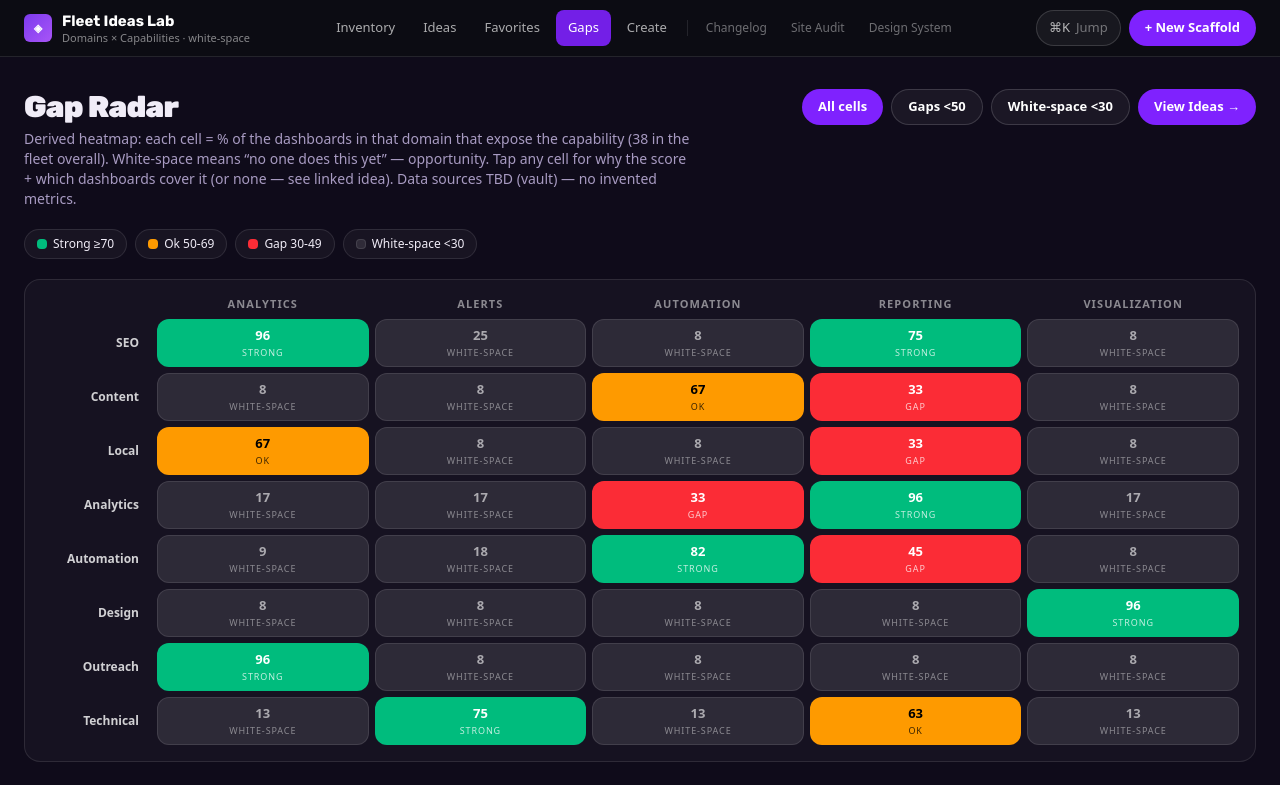
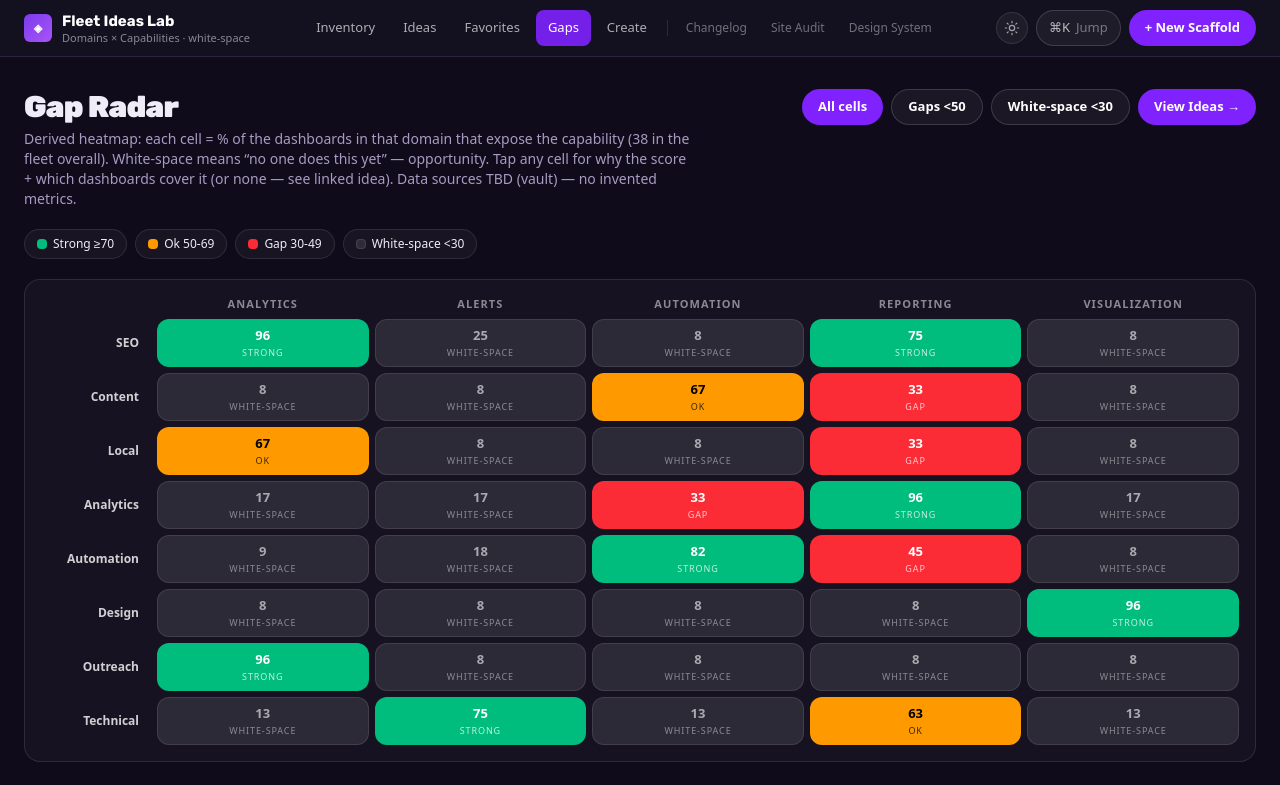
Before and after one commit to maximoseo/fleet-ideas-lab, a Next.js app: page /gaps in a window 1280 px wide. Shown: the top 785 px of the page. Built offline with nearby package versions, Linux system fonts and the light colour scheme.

Commit message:
P1.6: light theme — dual-theme CSS tokens, before-paint bootstrap script, ThemeToggle in header

```diff
--- a/src/app/globals.css
+++ b/src/app/globals.css
@@ -1,10 +1,38 @@
 @import "tailwindcss";
 
+/* ── Theme tokens ──────────────────────────────────────────────
+   Dark is the default (no data-theme attribute). Light overrides
+   live under :root[data-theme="light"]. The before-paint script in
+   layout.tsx sets document.documentElement.dataset.theme from
+   localStorage "fil-theme" or prefers-color-scheme. */
 :root {
-  --background: #0c0a14;
-  --foreground: #f0ecf7;
+  --bg: #0c0a13;
+  --panel: #151120;
+  --text: #efebfa;
+  --muted: #8c82ab;
+  --line: #2b2340;
+  --accent: #a78bfa;
+  --good: #8b7fe8;
+  --warn: #e8b14c;
+  --bad: #f2637e;
+  --background: var(--bg);
+  --foreground: var(--text);
   --font-sans: var(--font-heebo), system-ui, sans-serif;
   --font-mono: var(--font-mono), monospace;
+  color-scheme: dark;
+}
+
+:root[data-theme="light"] {
+  --bg: #f5f3fa;
+  --panel: #ffffff;
+  --text: #191428;
+  --muted: #6a6088;
+  --line: #e3dcf2;
+  --accent: #6d4fd8;
+  --good: #6d5fd0;
+  --warn: #a8730c;
+  --bad: #c9314f;
+  color-scheme: light;
 }
 
 body {
@@ -14,6 +42,70 @@ body {
   /* ambient brand wash, top-left — one radial, nothing else */
   background-image: radial-gradient(900px 420px at 15% -10%, rgba(124, 58, 237, 0.14), transparent 70%);
   background-repeat: no-repeat;
+}
+
+:root[data-theme="light"] body {
+  background-image: radial-gradient(900px 420px at 15% -10%, rgba(109, 79, 216, 0.08), transparent 70%);
+}
+
+/* Shared chrome (header / tab bar / sheets) — token-driven so both themes work */
+.fil-chrome {
+  background-color: color-mix(in srgb, var(--panel) 94%, transparent);
+  border-color: var(--line);
+}
+.fil-panel {
+  background-color: var(--panel);
+  border-color: var(--line);
+  color: var(--text);
+}
+
+/* ── Gradual light-theme mapping ───────────────────────────────
+   Pages still carry VIOLET token hexes as inline styles and
+   white/* Tailwind utilities. Until those are migrated to tokens,
+   map the known values in light mode. Never color alone — labels
+   and structure already pair with color elsewhere. */
+:root[data-theme="light"] [style*="#0f0b1a"],
+:root[data-theme="light"] [style*="#0c0a14"] {
+  background: var(--bg) !important;
+  background-image: none !important;
+}
+:root[data-theme="light"] [style*="#1a1428"],
+:root[data-theme="light"] [style*="#231c33"] {
+  background: var(--panel) !important;
+  background-image: none !important;
+  border-color: var(--line) !important;
+}
+:root[data-theme="light"] [style*="#3d3355"] {
+  border-color: var(--line) !important;
+}
+:root[data-theme="light"] [style*="#f0ecf7"] {
+  color: var(--text) !important;
+}
+:root[data-theme="light"] [style*="#a89bc2"],
+:root[data-theme="light"] [style*="#6b5f82"] {
+  color: var(--muted) !important;
+}
+
+/* Tailwind white/* utilities → light equivalents. Elements on
+   saturated accent fills (violet/emerald/red buttons) keep white text. */
+:root[data-theme="light"] [class*="text-white"]:not([class*="bg-violet"]):not([class*="bg-emerald"]):not([class*="bg-red-5"]):not([class*="bg-amber-500 "]) {
+  color: var(--text) !important;
+}
+:root[data-theme="light"] [class*="text-white/"]:not([class*="bg-violet"]):not([class*="bg-emerald"]):not([class*="bg-red-5"]) {
+  color: var(--muted) !important;
+}
+:root[data-theme="light"] [class*="bg-white/"] {
+  background-color: rgba(25, 20, 40, 0.05) !important;
+}
+:root[data-theme="light"] [class*="border-white/"] {
+  border-color: var(--line) !important;
+}
+:root[data-theme="light"] [class*="bg-black/20"] {
+  background-color: rgba(25, 20, 40, 0.05) !important;
+}
+:root[data-theme="light"] [class*="placeholder:text-white"]::placeholder {
+  color: var(--muted) !important;
+  opacity: 0.7;
 }
 
 /* Room for the mobile bottom tab bar (58px + safe area) */
@@ -50,27 +142,30 @@ html {
   background: transparent;
 }
 ::-webkit-scrollbar-thumb {
-  background: rgba(167, 139, 250, 0.3);
+  background: color-mix(in srgb, var(--accent) 30%, transparent);
   border-radius: 3px;
 }
 ::-webkit-scrollbar-thumb:hover {
-  background: rgba(167, 139, 250, 0.5);
+  background: color-mix(in srgb, var(--accent) 50%, transparent);
 }
 
 /* Selection */
 ::selection {
-  background: rgba(124, 58, 237, 0.3);
-  color: #f0ecf7;
+  background: color-mix(in srgb, var(--accent) 30%, transparent);
+  color: var(--text);
 }
 
 /* Focus visible */
 :focus-visible {
-  outline: 2px solid #a78bfa;
+  outline: 2px solid var(--accent);
   outline-offset: 2px;
 }
 
 /* Reduced motion */
 @media (prefers-reduced-motion: reduce) {
+  html {
+    scroll-behavior: auto;
+  }
   *, *::before, *::after {
     animation-duration: 0.01ms !important;
     animation-iteration-count: 1 !important;
--- a/src/app/layout.tsx
+++ b/src/app/layout.tsx
@@ -21,6 +21,14 @@ export const metadata: Metadata = {
 export default function RootLayout({ children }: { children: React.ReactNode }) {
   return (
     <html lang="en" dir="ltr" suppressHydrationWarning>
+      <head>
+        {/* Before-paint theme bootstrap: localStorage "fil-theme" wins, else prefers-color-scheme. */}
+        <script
+          dangerouslySetInnerHTML={{
+            __html: `(function(){try{var t=localStorage.getItem("fil-theme");if(t!=="light"&&t!=="dark"){t=window.matchMedia("(prefers-color-scheme: light)").matches?"light":"dark";}document.documentElement.dataset.theme=t;}catch(e){}})();`,
+          }}
+        />
+      </head>
       <body className={`${heebo.variable} ${rubik.variable} ${mono.variable} font-sans antialiased`}>
         {children}
         <MobileTabBar />
--- a/src/components/MobileTabBar.tsx
+++ b/src/components/MobileTabBar.tsx
@@ -74,7 +74,7 @@ export default function MobileTabBar() {
       {moreOpen ? (
         <div className="fixed inset-0 z-[70] lg:hidden" role="dialog" aria-modal="true" aria-label="More pages">
           <button aria-label="Close" className="absolute inset-0 bg-black/60 backdrop-blur-sm" onClick={() => setMoreOpen(false)} />
-          <div className="absolute inset-x-0 bottom-0 rounded-t-2xl border-t border-white/10 bg-[#14121f] px-4 pb-[calc(env(safe-area-inset-bottom)+16px)] pt-3 shadow-2xl">
+          <div className="fil-panel absolute inset-x-0 bottom-0 rounded-t-2xl border-t px-4 pb-[calc(env(safe-area-inset-bottom)+16px)] pt-3 shadow-2xl">
             <div className="mx-auto mb-3 h-1 w-10 rounded-full bg-white/20" />
             <p className="mb-2 px-2 text-[11px] font-semibold uppercase tracking-[0.14em] text-white/40">More</p>
             <div className="grid grid-cols-1 gap-1">
@@ -89,7 +89,7 @@ export default function MobileTabBar() {
           </div>
         </div>
       ) : null}
-      <nav className="fixed inset-x-0 bottom-0 z-[60] border-t border-white/10 bg-[#0d0c16]/92 pb-[env(safe-area-inset-bottom)] backdrop-blur-lg lg:hidden" aria-label="Primary mobile">
+      <nav className="fil-chrome fixed inset-x-0 bottom-0 z-[60] border-t pb-[env(safe-area-inset-bottom)] backdrop-blur-lg lg:hidden" aria-label="Primary mobile">
         <div className="grid grid-cols-6">
           {TABS.map((t) => {
             const active = isActive(t.href);
--- a/src/components/SiteHeader.tsx
+++ b/src/components/SiteHeader.tsx
@@ -4,6 +4,7 @@ import Link from "next/link";
 import { usePathname } from "next/navigation";
 import { useEffect, useState } from "react";
 import CommandPalette from "@/components/CommandPalette";
+import ThemeToggle from "@/components/ThemeToggle";
 
 const NAV = [
   { href: "/", label: "Inventory", hint: "Fleet overview" },
@@ -34,7 +35,7 @@ export default function SiteHeader({ subtitle }: { subtitle?: string }) {
   const isActive = (href: string) => (href === "/" ? pathname === "/" : pathname.startsWith(href));
 
   return (
-    <header className="sticky top-0 z-50 border-b border-white/10 bg-[#0d0d14]/95 backdrop-blur">
+    <header className="fil-chrome sticky top-0 z-50 border-b backdrop-blur">
       <div className="mx-auto flex h-14 max-w-7xl items-center justify-between gap-3 px-4 sm:px-6">
         <Link href="/" className="flex shrink-0 items-center gap-2.5">
           <span
@@ -84,6 +85,7 @@ export default function SiteHeader({ subtitle }: { subtitle?: string }) {
         </nav>
 
         <div className="hidden lg:flex items-center gap-2">
+          <ThemeToggle />
           <button onClick={() => setPaletteOpen(true)} className="inline-flex min-h-[36px] items-center gap-1.5 rounded-full border border-white/15 bg-white/5 px-3 text-[13px] font-medium text-white/70 hover:bg-white/10" aria-label="Command palette">
             ⌘K <span className="hidden xl:inline text-white/40">Jump</span>
           </button>
@@ -96,6 +98,7 @@ export default function SiteHeader({ subtitle }: { subtitle?: string }) {
         </div>
 
         <button onClick={() => setPaletteOpen(true)} className="lg:hidden inline-flex h-8 w-8 items-center justify-center rounded-full border border-white/10 bg-white/5 text-white/60" aria-label="Search">⌘</button>
+        <span className="lg:hidden"><ThemeToggle /></span>
         {/* mobile quick nav */}
         <nav className="flex items-center gap-1 lg:hidden" aria-label="Mobile primary">
           {NAV.map((item) => {
--- /dev/null
+++ b/src/components/ThemeToggle.tsx
@@ -0,0 +1,50 @@
+"use client";
+
+import { useEffect, useState } from "react";
+
+type Theme = "dark" | "light";
+
+/**
+ * Sun/moon theme toggle. Reads the before-paint value from
+ * document.documentElement.dataset.theme (set by the inline script in
+ * layout.tsx), persists to localStorage "fil-theme".
+ */
+export default function ThemeToggle() {
+  const [theme, setTheme] = useState<Theme>("dark");
+  const [mounted, setMounted] = useState(false);
+
+  useEffect(() => {
+    setTheme(document.documentElement.dataset.theme === "light" ? "light" : "dark");
+    setMounted(true);
+  }, []);
+
+  function toggle() {
+    const next: Theme = theme === "light" ? "dark" : "light";
+    setTheme(next);
+    document.documentElement.dataset.theme = next;
+    try {
+      localStorage.setItem("fil-theme", next);
+    } catch {}
+  }
+
+  return (
+    <button
+      type="button"
+      onClick={toggle}
+      aria-label={theme === "light" ? "Switch to dark theme" : "Switch to light theme"}
+      aria-pressed={mounted && theme === "light"}
+      className="inline-flex h-8 w-8 items-center justify-center rounded-full border border-white/10 bg-white/5 text-white/60 hover:bg-white/10 hover:text-white"
+    >
+      {theme === "light" ? (
+        <svg width="16" height="16" viewBox="0 0 24 24" fill="none" stroke="currentColor" strokeWidth="1.8" strokeLinecap="round" strokeLinejoin="round" aria-hidden>
+          <path d="M21 12.8A9 9 0 1 1 11.2 3 7 7 0 0 0 21 12.8Z" />
+        </svg>
+      ) : (
+        <svg width="16" height="16" viewBox="0 0 24 24" fill="none" stroke="currentColor" strokeWidth="1.8" strokeLinecap="round" strokeLinejoin="round" aria-hidden>
+          <circle cx="12" cy="12" r="4" />
+          <path d="M12 2v2M12 20v2M4.9 4.9l1.4 1.4M17.7 17.7l1.4 1.4M2 12h2M20 12h2M4.9 19.1l1.4-1.4M17.7 6.3l1.4-1.4" />
+        </svg>
+      )}
+    </button>
+  );
+}
```
